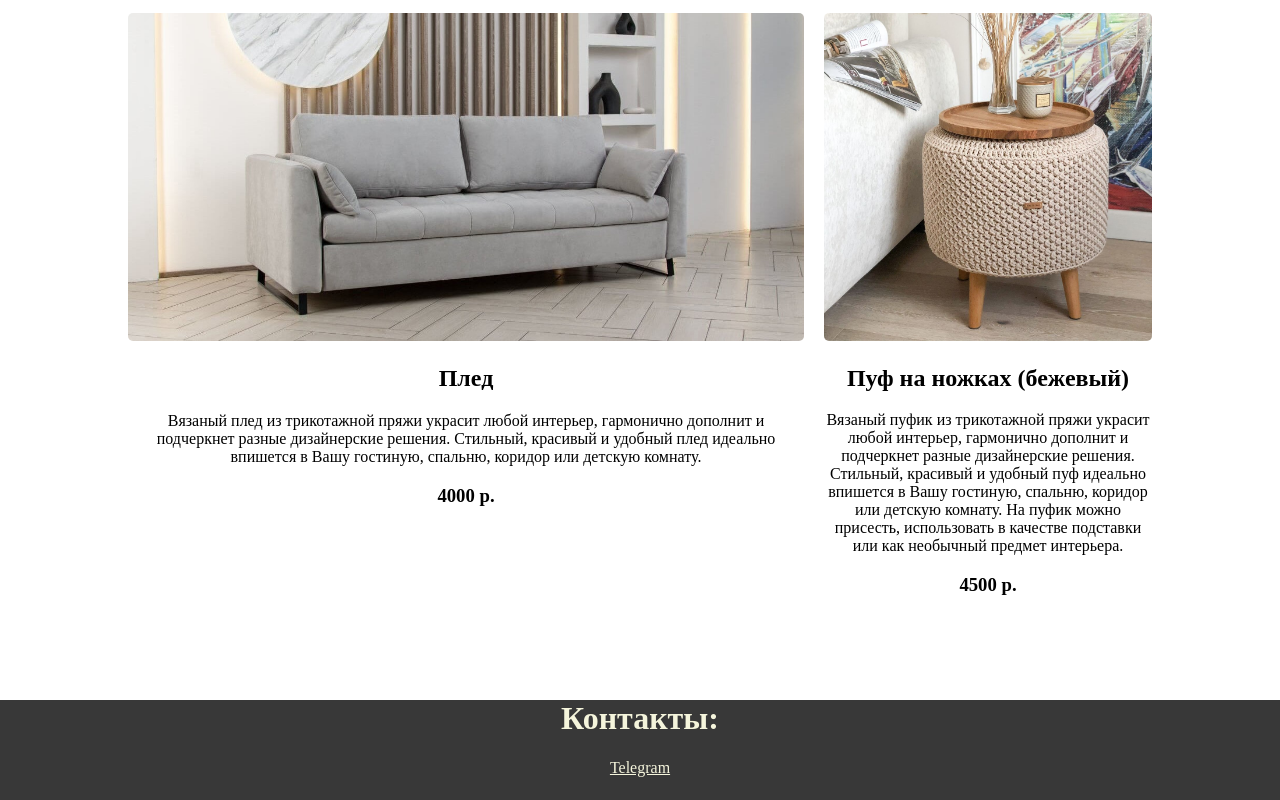
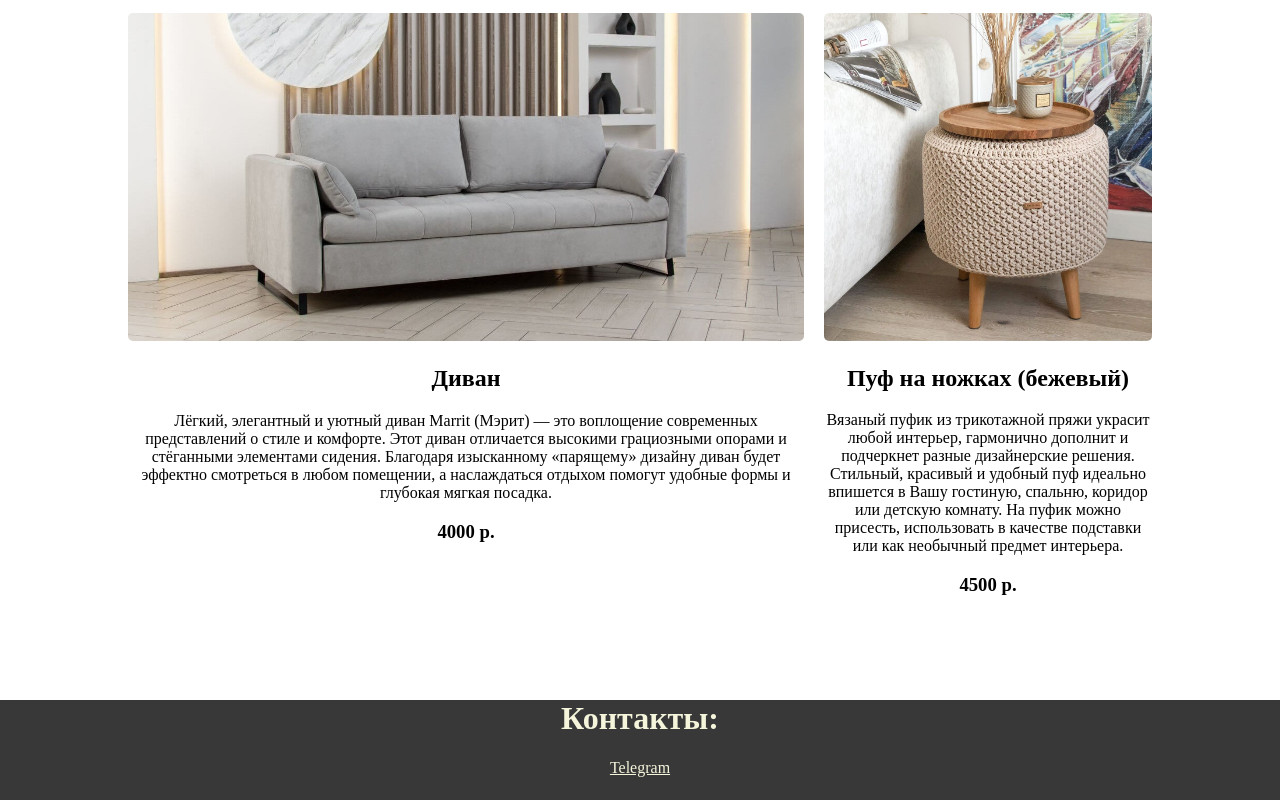
Before and after one commit to VictorGolenkov/Basics-of-Web-technologies, a plain HTML site: page index.html in a window 1280 px wide. Shown: the part 1083-1883 px from the top of the page. Drawn offline with Linux system fonts and the light colour scheme.

Commit message:
some improvements

```diff
--- a/index.html
+++ b/index.html
@@ -65,12 +65,12 @@
         </div>
         <div class="grid-item big">
             <img src="Pictures/sofa.jpg" class="imge"></a>
-            <h2>Плед</h2>
+            <h2>Диван</h2>
             <p class="text">
-                Вязаный плед из трикотажной пряжи украсит любой интерьер,
-                гармонично дополнит и подчеркнет разные дизайнерские решения.
-                Стильный, красивый и удобный плед идеально впишется в Вашу гостиную,
-                спальню, коридор или детскую комнату.
+                Лёгкий, элегантный и уютный диван Marrit (Мэрит) — это воплощение современных представлений о стиле и
+                комфорте. Этот диван отличается высокими грациозными опорами и стёганными элементами сидения. Благодаря
+                изысканному «парящему» дизайну диван будет эффектно смотреться в любом помещении, а наслаждаться отдыхом
+                помогут удобные формы и глубокая мягкая посадка.
             </p>
             <h3>4000 р.</h3>
         </div>
```
Also changed, not shown: 1 other file.
